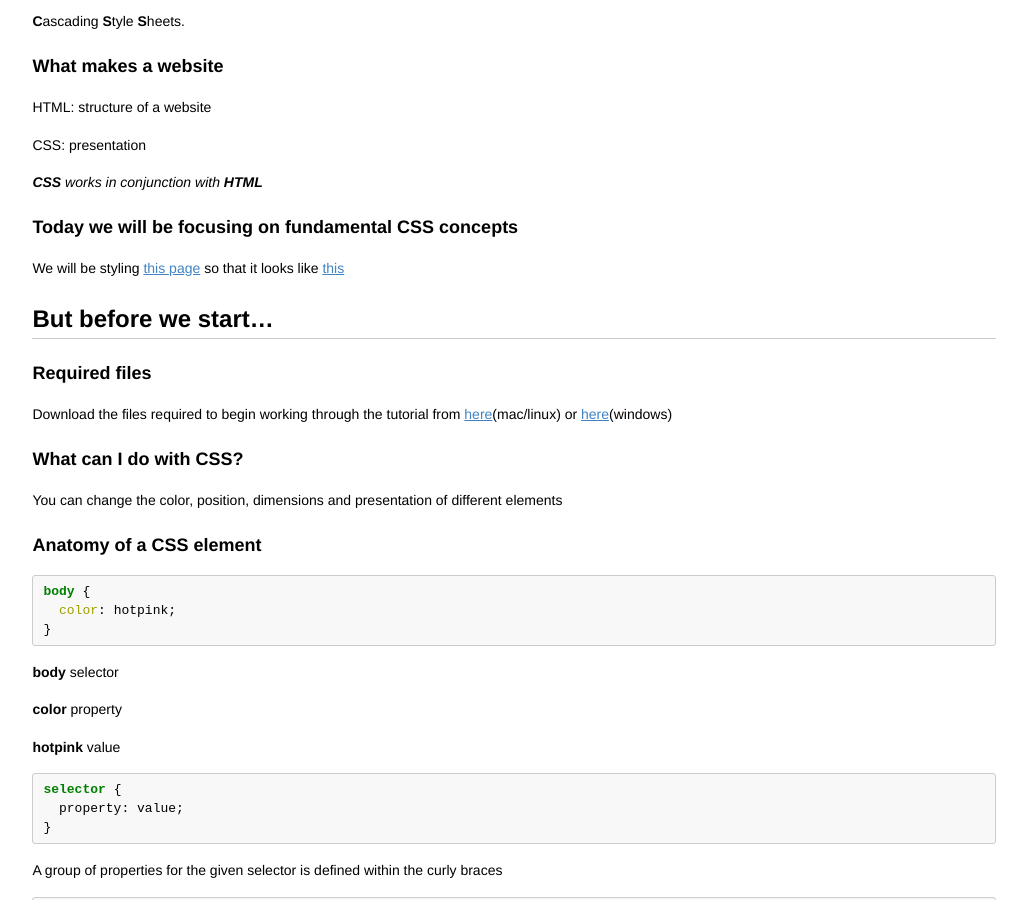
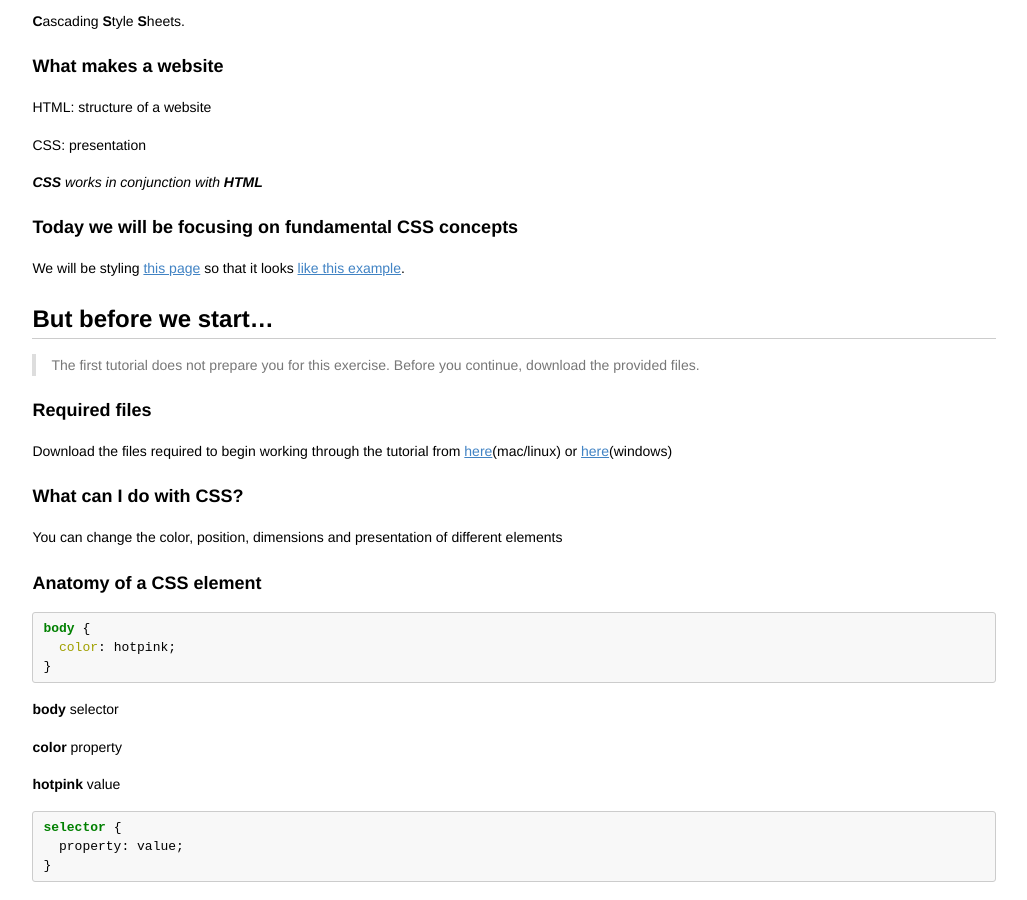
Before and after one commit to codebar/tutorials, a Jekyll site: the page built from html/lesson2/tutorial.md, in a window 1280 px wide and 900 px high, scrolled down 302 px. Shown: the whole window, without its empty margins (126-1153 px from the left). Built offline with Jekyll 4.4.1, drawn with Linux system fonts in a browser that asks for light colours; Markdown is read by kramdown in place of the engine named in the settings.

Commit message:
update second tutorial based on student feedback

```diff
--- a/html/lesson2/tutorial.md
+++ b/html/lesson2/tutorial.md
@@ -24,9 +24,12 @@ _**CSS** works in conjunction with **HTML**_
 
 ### Today we will be focusing on fundamental CSS concepts
 
-We will be styling [this page](https://github.com/codebar/tutorials/blob/master/html/lesson1/example.html) so that it looks like [this](http://codebar.github.io/tutorials/html/lesson2/example.html)
+We will be styling [this page](https://github.com/codebar/tutorials/blob/master/html/lesson1/example.html) so that it looks [like this example](http://codebar.github.io/tutorials/html/lesson2/example.html).
 
 ## But before we start...
+
+> The first tutorial does not prepare you for this exercise. Before you continue, download the provided files.
+
 
 ### Required files
 
```
